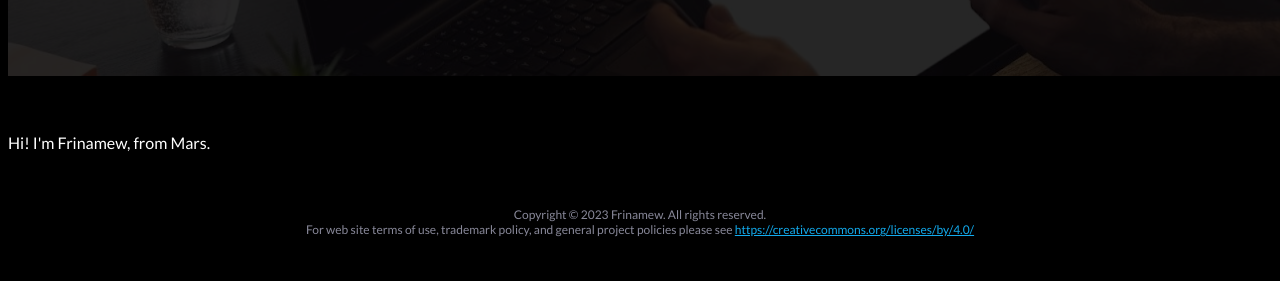
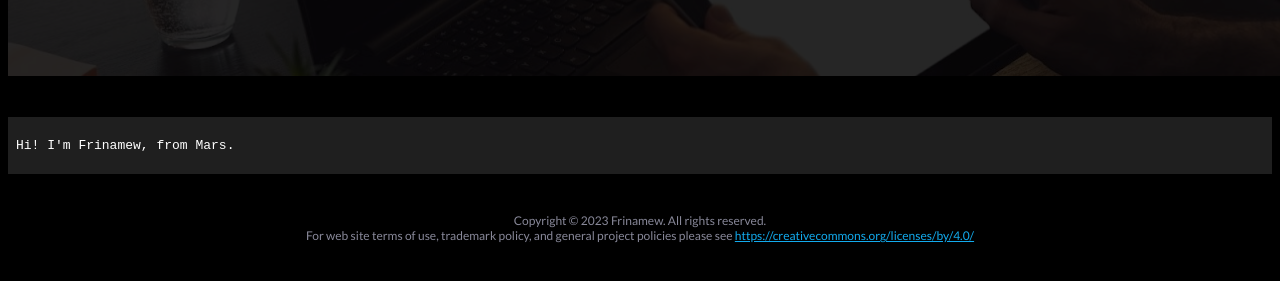
Before and after one commit to frinamew/frinamew.github.io, a plain HTML site: page index.html in a window 1280 px wide. Shown: the part 477-758 px from the top of the page. Drawn offline with Linux system fonts and the light colour scheme.

Commit message:
Update index.html

```diff
--- a/index.html
+++ b/index.html
@@ -86,7 +86,7 @@ a:visited {
   color: #12abee;
 }
 
-#codeText {
+.codeText {
   padding: 8px;
   font-family: monospace;
   color: white;
```
